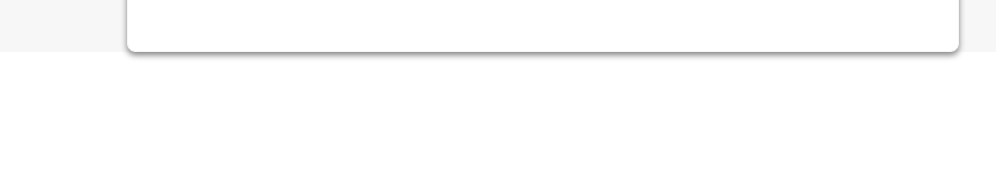
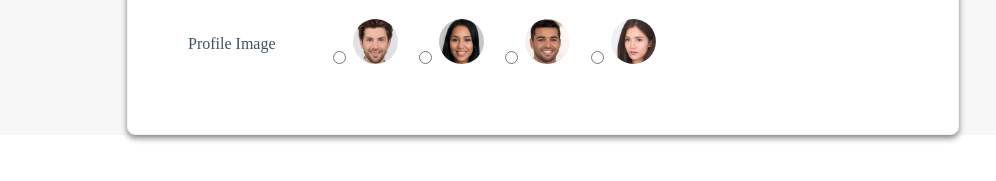
Before and after one commit to Niraj-kumar99/Employee_Payroll_appDay43, a plain HTML site: page pages/index.html in a window 1280 px wide. Shown: the part 227-408 px from the top of the page, without its empty margins (97-1093 px from the left). Drawn offline with Linux system fonts and the light colour scheme.

Commit message:
Added : Profile picture is added to form

```diff
--- a/pages/index.html
+++ b/pages/index.html
@@ -28,6 +28,28 @@
                 <label class="label text" for="name">Name</label>
                 <input class="input" type="text" id="name" name="name" placeholder="Your name" required>
             </div>
+
+            <div class="row-content">
+                <label class="label text" for="profile">Profile Image</label>
+                <div class="profile-radio-content">
+                    <label>
+                        <input type="radio" id="profile1" name="profile" value="../assets/profile-images/Ellipse -3.png" required>
+                        <img class="profile" id="image1" src="../assets/profile-images/Ellipse -3.png">
+                    </label>
+                    <label>
+                        <input type="radio" id="profile2" name="profile" value="../assets/profile-images/Ellipse 1.png" required>
+                        <img class="profile" id="image2" src="../assets/profile-images/Ellipse 1.png">
+                    </label>
+                    <label>
+                        <input type="radio" id="profile3" name="profile" value="../assets/profile-images/Ellipse -8.png" required>
+                        <img class="profile" id="image3" src="../assets/profile-images/Ellipse -8.png">
+                    </label>
+                    <label>
+                        <input type="radio" id="profile4" name="profile" value="../assets/profile-images/Ellipse -7.png" required>
+                        <img class="profile" id="image4" src="../assets/profile-images/Ellipse -7.png">
+                    </label>
+                </div>
+            </div>
         </form>
     </div>
 </body>
```
